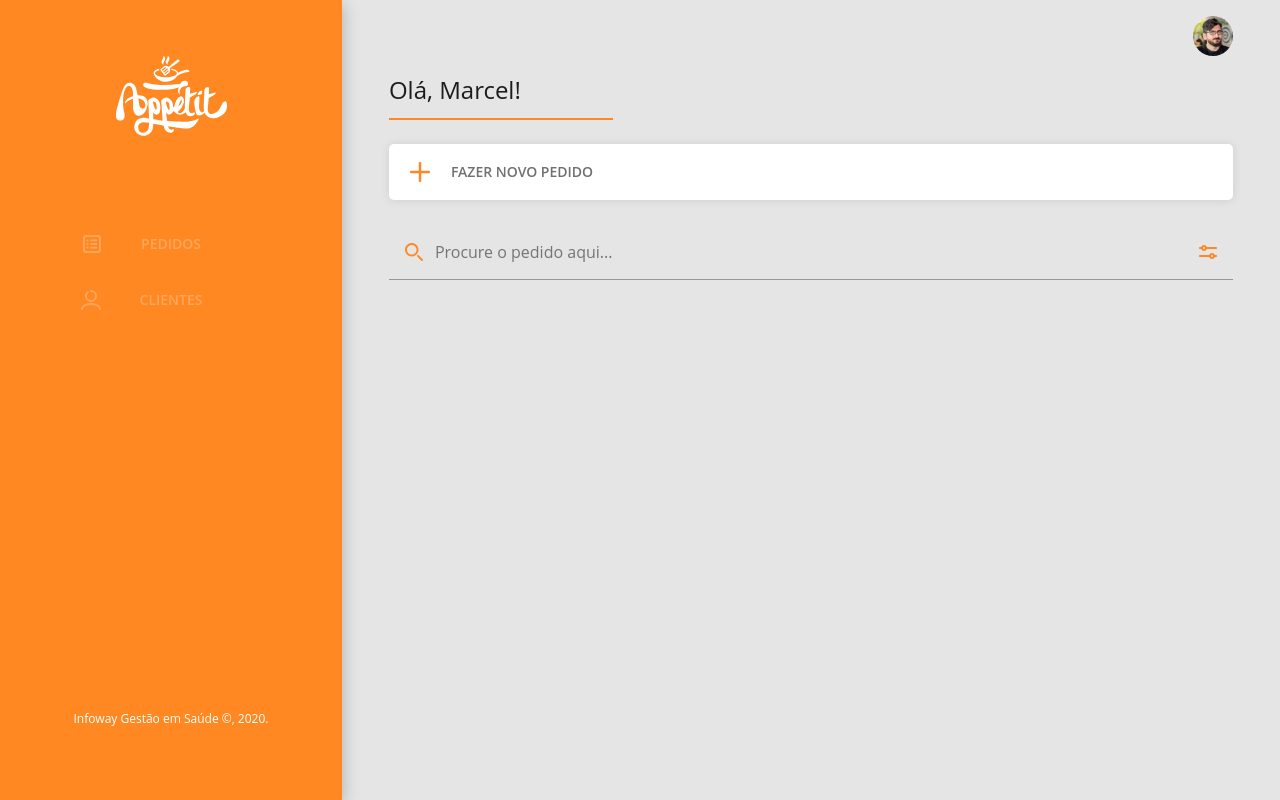
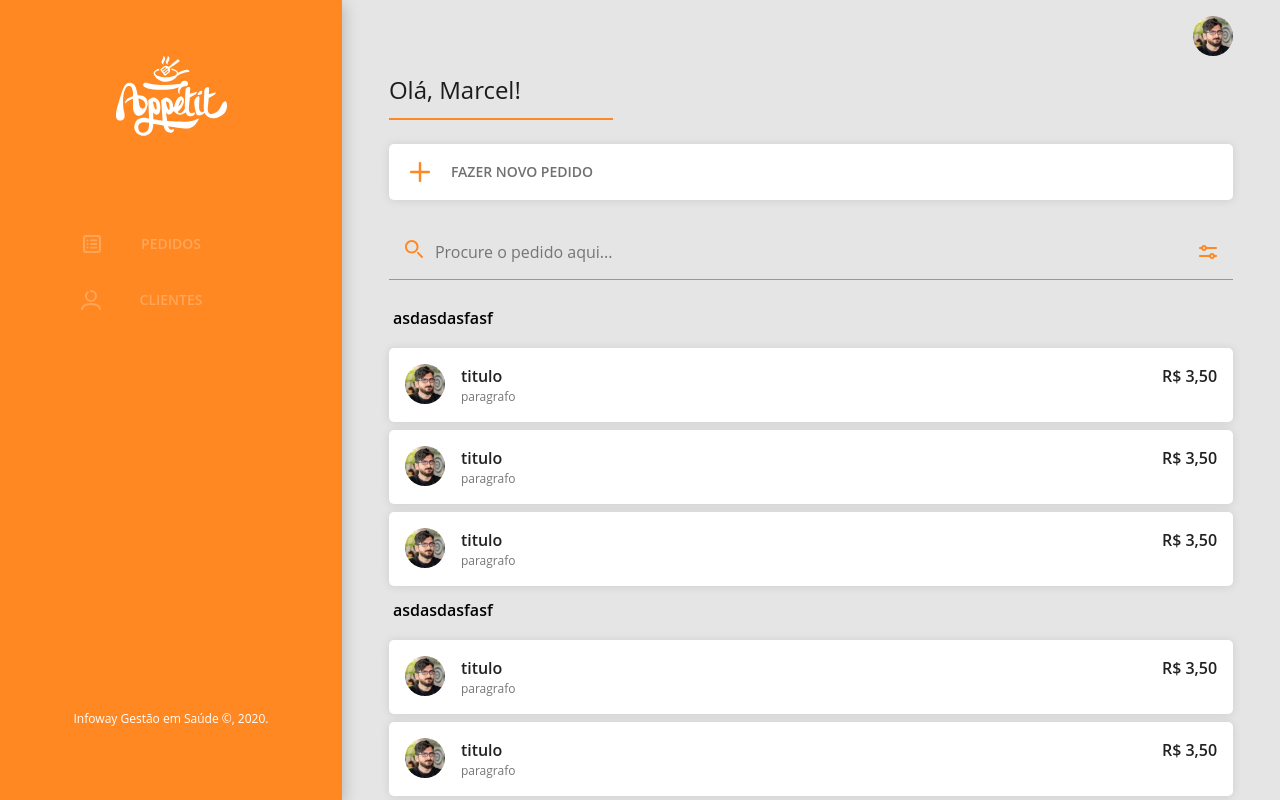
Before and after one commit to odailsonsilva/Appetit, a React (Create React App) app: page /lista-de-pedidos in a window 1280 px wide. Shown: the top 800 px of the page. Built offline with nearby package versions, Linux system fonts and the light colour scheme.

Commit message:
feat: Page-List-History

```diff
--- a/src/assets/styles/global.js
+++ b/src/assets/styles/global.js
@@ -24,6 +24,7 @@ export default createGlobalStyle `
 
   body{
     -webkit-font-smoothing: antialiased !important;
+    position: relative;
   }
 
   body, input, button{
--- a/src/components/BoxItem/index.js
+++ b/src/components/BoxItem/index.js
@@ -1,11 +1,12 @@
 import React from 'react'
+import {Link} from 'react-router-dom'
 
 import './style.css'
 
 
 export default function Index(props) {
   return (
-    <div className="box_item">
+    <Link className="box_item">
       <img src={props.img} alt=""/>
       <div className="container_infos">
         <h6>{props.title}</h6>
@@ -14,6 +15,6 @@ export default function Index(props) {
       <div className="container_total">
         <h6>{props.value}</h6>
       </div>
-    </div>
+    </Link>
   )
 }
--- /dev/null
+++ b/src/components/HistoryOrder/index.js
@@ -0,0 +1,19 @@
+import React, {cloneElement} from 'react'
+
+import './style.css'
+
+function index(props){
+  return (
+    <div className="history_container">
+      <h3>asdasdasfasf</h3>
+      {
+        React.Children.map(props.children, child => {
+          return cloneElement(child, props)
+        })
+      }
+    </div>
+  )
+
+}
+
+export default index
--- /dev/null
+++ b/src/components/HistoryOrder/style.css
@@ -0,0 +1,16 @@
+.history_container{
+  margin: 10px 0;
+}
+
+.history_container h3{
+  font-size: 1.6rem;
+  line-height: 2.4rem;
+  font-weight: 600;
+
+  padding: 2px 4px;
+  margin-bottom: 16px;
+}
+
+.history_container .box_item{
+  margin-bottom: 8px;
+}
--- a/src/components/InputSearch/index.js
+++ b/src/components/InputSearch/index.js
@@ -8,9 +8,9 @@ import IconFilter from '../../assets/imgs/icon-filter.svg'
 export default function Index(props) {
   return (
       <form className="input_search">
-        <img  src={IconSearch}/>
-        <input type="text" placeholder="Procure o pedido aqui..."/>
-        <img  src={IconFilter}/>
+        <label htmlFor="search" className="cursor"><img  src={IconSearch}/></label>
+        <input type="text" placeholder="Procure o pedido aqui..." id="search"/>
+        <img  src={IconFilter} className="cursor"/>
       </form>
   )
 }
--- a/src/components/InputSearch/style.css
+++ b/src/components/InputSearch/style.css
@@ -11,11 +11,8 @@
   border-bottom: 1px solid rgba(0, 0, 0, 0.34);
 }
 
-.input_search .icon{
-  width: 30px;
-  height: 30px;
-  border-radius: 50%;
-  margin-right: 16px;
+.input_search .cursor{
+  cursor: pointer;
 }
 
 .input_search input{
--- a/src/components/SideBar/style.css
+++ b/src/components/SideBar/style.css
@@ -7,7 +7,8 @@
   flex-direction: column;
   align-items: center;
 
-  position: relative;
+  position: fixed;
+  z-index: 10;
 
   box-shadow: 0px 4px 16px rgba(0, 0, 0, 0.25);
 }
@@ -83,7 +84,7 @@
 
 #sidebar p{
   color: #fff;
-  position: fixed;
+  position: absolute;
   top: 710px;
 
   font-size: 1.2rem;
--- a/src/pages/OrderList/index.js
+++ b/src/pages/OrderList/index.js
@@ -5,26 +5,50 @@ import BoxItem from '../../components/BoxItem'
 import BtnAdd from '../../components/BtnAdd'
 import InputSearch from '../../components/InputSearch'
 import Header from '../../components/Header'
+import HistoryOrder from '../../components/HistoryOrder'
 
+import Profile from '../../assets/imgs/profile/profile.svg'
 
 import './style.css'
 
-function OrderList() {
+class OrderList extends React.Component {
+
+  render(){
     return (
       <div className="container_order_list">
         <SideBar />
+        <div className="span-sideBar"></div>
         <div className="container">
           <div className="container_main">
             <Header />
             <div>
-            <BtnAdd />
+              <BtnAdd/>
               <InputSearch />
             </div>
-          {/* <BoxItem /> */}
+            <HistoryOrder>
+              <BoxItem  img={Profile} title="titulo" text="paragrafo" value="R$ 3,50"/>
+              <BoxItem  img={Profile} title="titulo" text="paragrafo" value="R$ 3,50"/>
+              <BoxItem  img={Profile} title="titulo" text="paragrafo" value="R$ 3,50"/>
+            </HistoryOrder>
+
+            <HistoryOrder>
+              <BoxItem  img={Profile} title="titulo" text="paragrafo" value="R$ 3,50"/>
+              <BoxItem  img={Profile} title="titulo" text="paragrafo" value="R$ 3,50"/>
+              <BoxItem  img={Profile} title="titulo" text="paragrafo" value="R$ 3,50"/>
+            </HistoryOrder>
+
+            <HistoryOrder>
+              <BoxItem  img={Profile} title="titulo" text="paragrafo" value="R$ 3,50"/>
+              <BoxItem  img={Profile} title="titulo" text="paragrafo" value="R$ 3,50"/>
+              <BoxItem  img={Profile} title="titulo" text="paragrafo" value="R$ 3,50"/>
+            </HistoryOrder>
           </div>
         </div>
       </div>
     )
   }
 
+
+}
+
 export default OrderList;
--- a/src/pages/OrderList/style.css
+++ b/src/pages/OrderList/style.css
@@ -3,9 +3,11 @@
   grid-template-columns: 342px 1fr;
 
   background: #E5E5E5;
+
 }
 
 .container_order_list .container{
   width: 90%;
   margin: 0 auto;
+
 }
```
Lines whose indentation alone changed are shown as unchanged.
